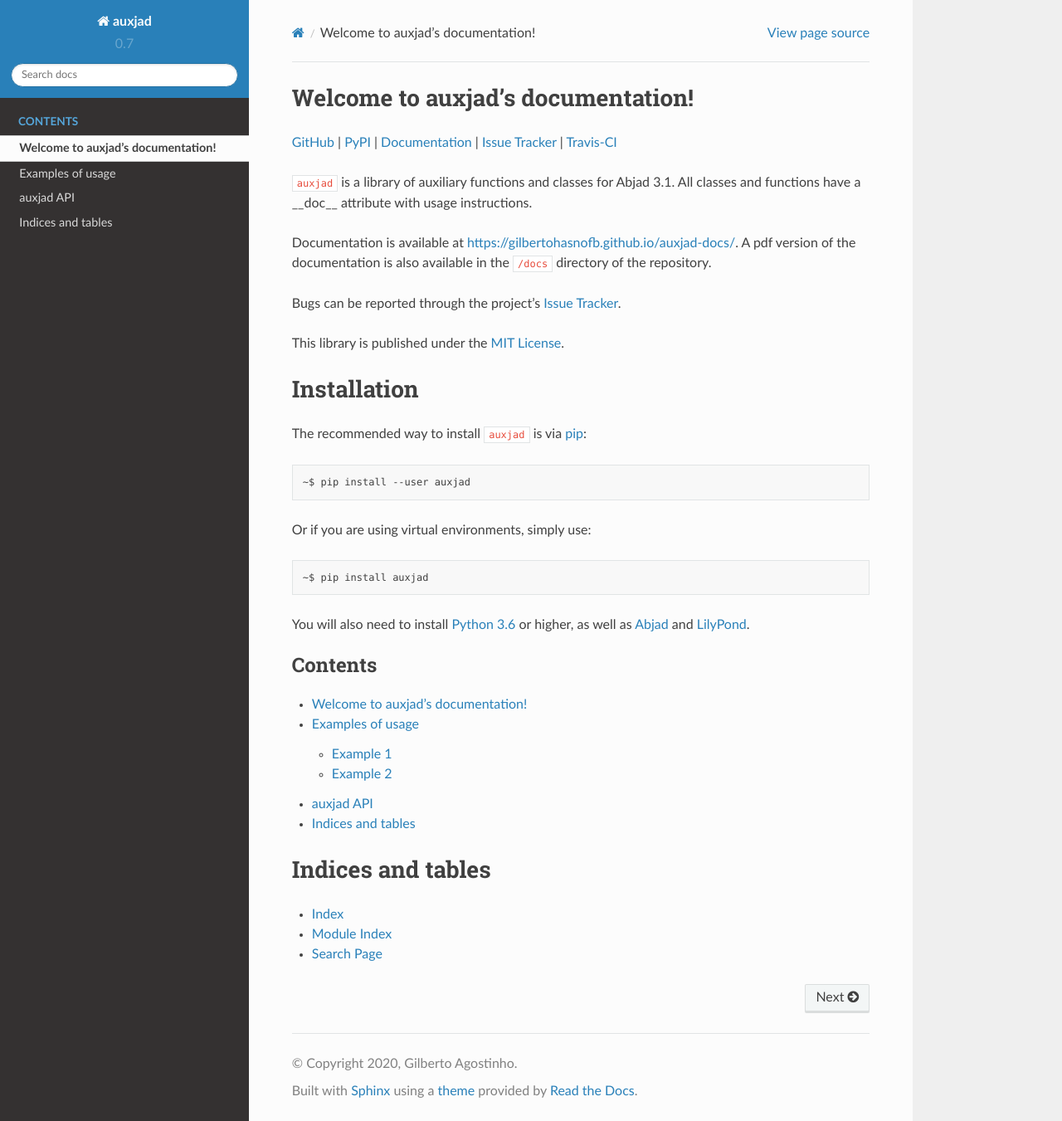
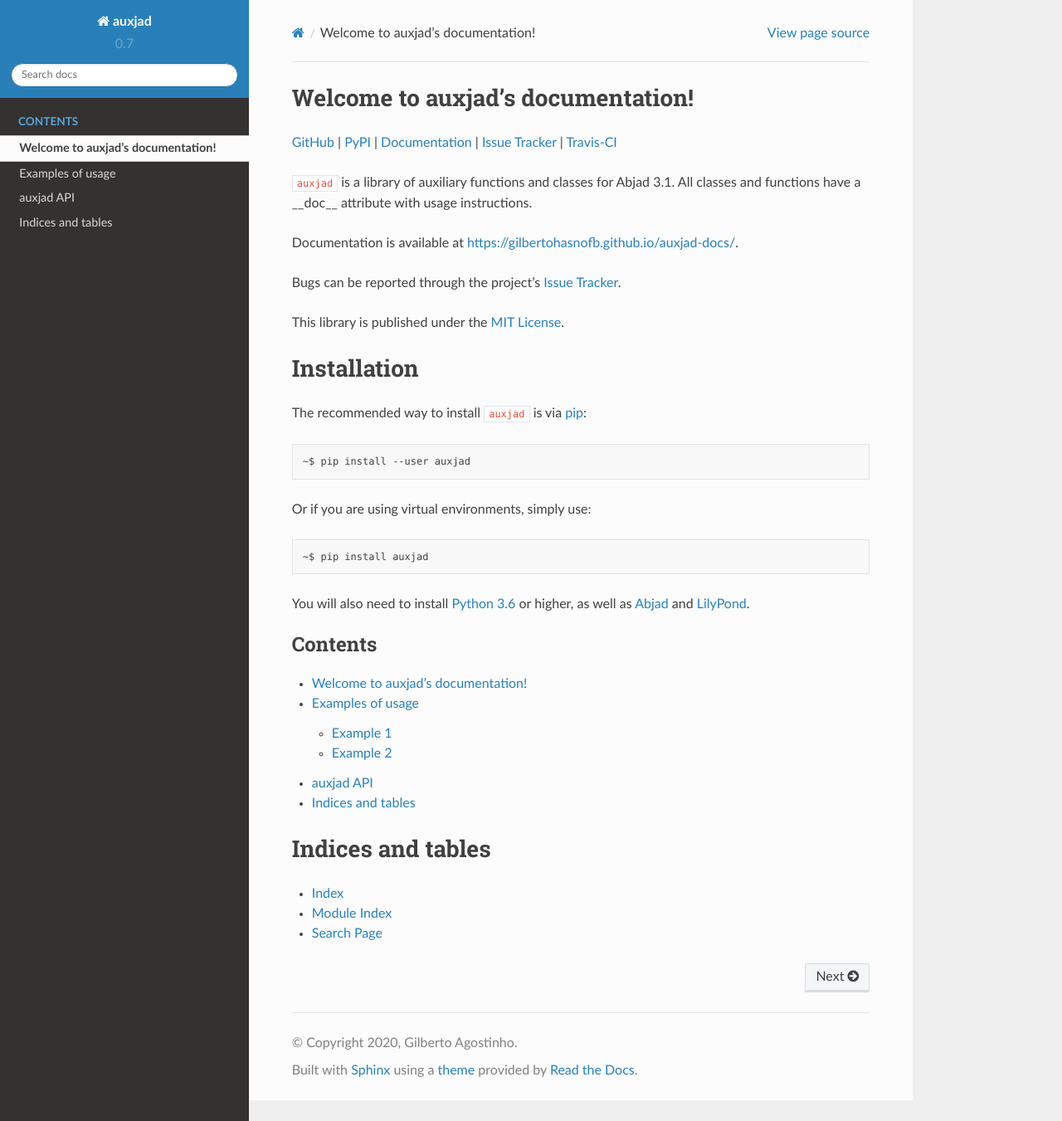
Before and after one commit to gilbertohasnofb/auxjad, a Sphinx documentation site: the page built from docs/index.rst, in a window 1280 px wide and 1351 px high. Shown: the whole window at 83% size. Built offline with Sphinx 7.4.7 and the Read the Docs theme 2.0.0, drawn with Linux system fonts in a browser that asks for light colours.

Commit message:
removing pdf doc, using only html doc

```diff
--- a/README.rst
+++ b/README.rst
@@ -6,9 +6,7 @@
 ``auxjad`` is a library of auxiliary functions and classes for Abjad 3.1. All
 classes and functions have a __doc__ attribute with usage instructions.
 
-Documentation is available at https://gilbertohasnofb.github.io/auxjad-docs/. A
-pdf version of the documentation is also available in the ``/docs`` directory
-of the repository.
+Documentation is available at https://gilbertohasnofb.github.io/auxjad-docs/.
 
 Bugs can be reported through the project's `Issue Tracker`_.
 
--- a/auxjad/__init__.py
+++ b/auxjad/__init__.py
@@ -4,9 +4,7 @@
 ``auxjad`` is a library of auxiliary functions and classes for Abjad 3.1. All
 classes and functions have a __doc__ attribute with usage instructions.
 
-Documentation is available at https://gilbertohasnofb.github.io/auxjad-docs/. A
-pdf version of the documentation is also available in the ``/docs`` directory
-of the repository.
+Documentation is available at https://gilbertohasnofb.github.io/auxjad-docs/.
 
 Bugs can be reported through the project's Issue Tracker.
 
--- a/docs/index.rst
+++ b/docs/index.rst
@@ -19,9 +19,7 @@
 ``auxjad`` is a library of auxiliary functions and classes for Abjad 3.1. All
 classes and functions have a __doc__ attribute with usage instructions.
 
-Documentation is available at https://gilbertohasnofb.github.io/auxjad-docs/. A
-pdf version of the documentation is also available in the ``/docs`` directory
-of the repository.
+Documentation is available at https://gilbertohasnofb.github.io/auxjad-docs/.
 
 Bugs can be reported through the project's `Issue Tracker`_.
 
```
Also changed, not shown: 1 other file.
